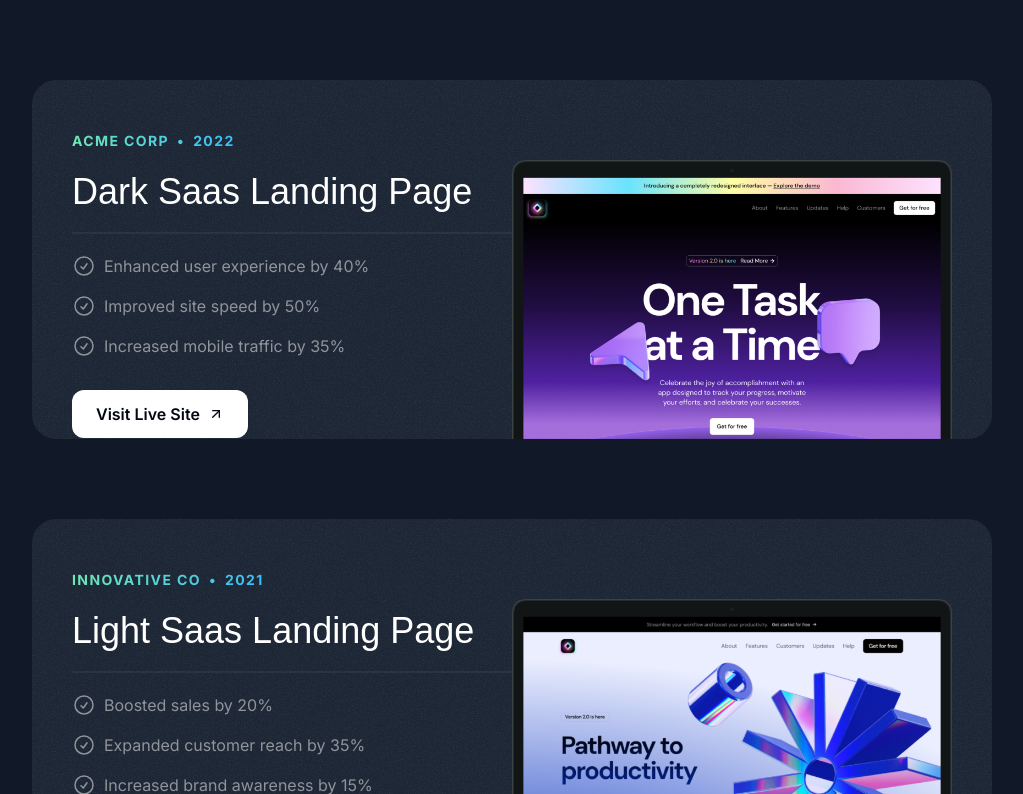
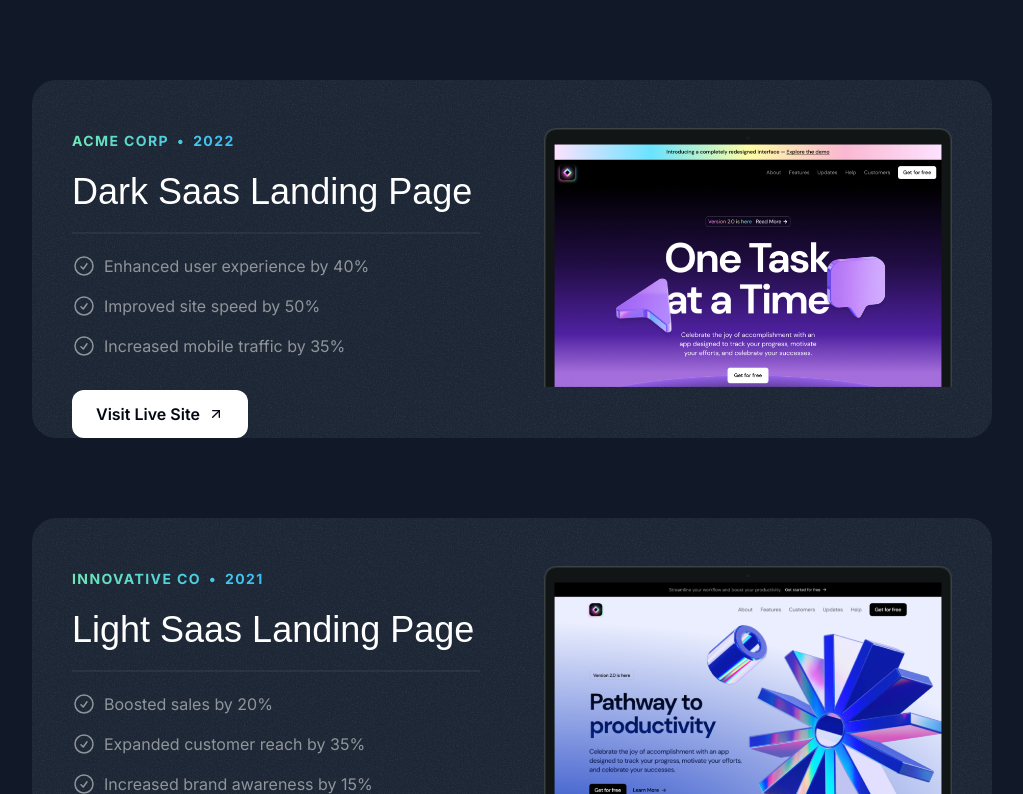
Before and after one commit to andrMaulana/single-page-portfolio, a Next.js app: page / in a window 1280 px wide. Shown: the part 1186-1980 px from the top of the page, without its empty margins (128-1151 px from the left). Built offline with nearby package versions, Linux system fonts and the light colour scheme; a web font is replaced by a local one.

Commit message:
setup image position for desktop layout

```diff
--- a/src/sections/Projects.tsx
+++ b/src/sections/Projects.tsx
@@ -63,7 +63,7 @@ export const ProjectsSection = () => {
               <div className="absolute inset-0 -z-10 opacity-5" style={{
                 backgroundImage: `url(${grainImage.src})`
                }}></div>
-               <div className="lg:grid lg:grid-cols-2">
+               <div className="lg:grid lg:grid-cols-2 lg:gap-16">
                 <div>
                 <div className="bg-gradient-to-r from-emerald-300 to-sky-400 inline-flex gap-2 font-bold uppercase tracking-widest text-sm text-transparent bg-clip-text">
                 <span>{project.company}</span>
@@ -88,7 +88,7 @@ export const ProjectsSection = () => {
                 </a>
                 </div>
                 <div className="">
-                <Image src={project.image} alt={project.title} className="mt-8 -mb-4 md:-mb-0" />
+                <Image src={project.image} alt={project.title} className="mt-8 -mb-4 md:-mb-0 lg:mt-0" />
                 </div>
               </div>
             </div>
```
